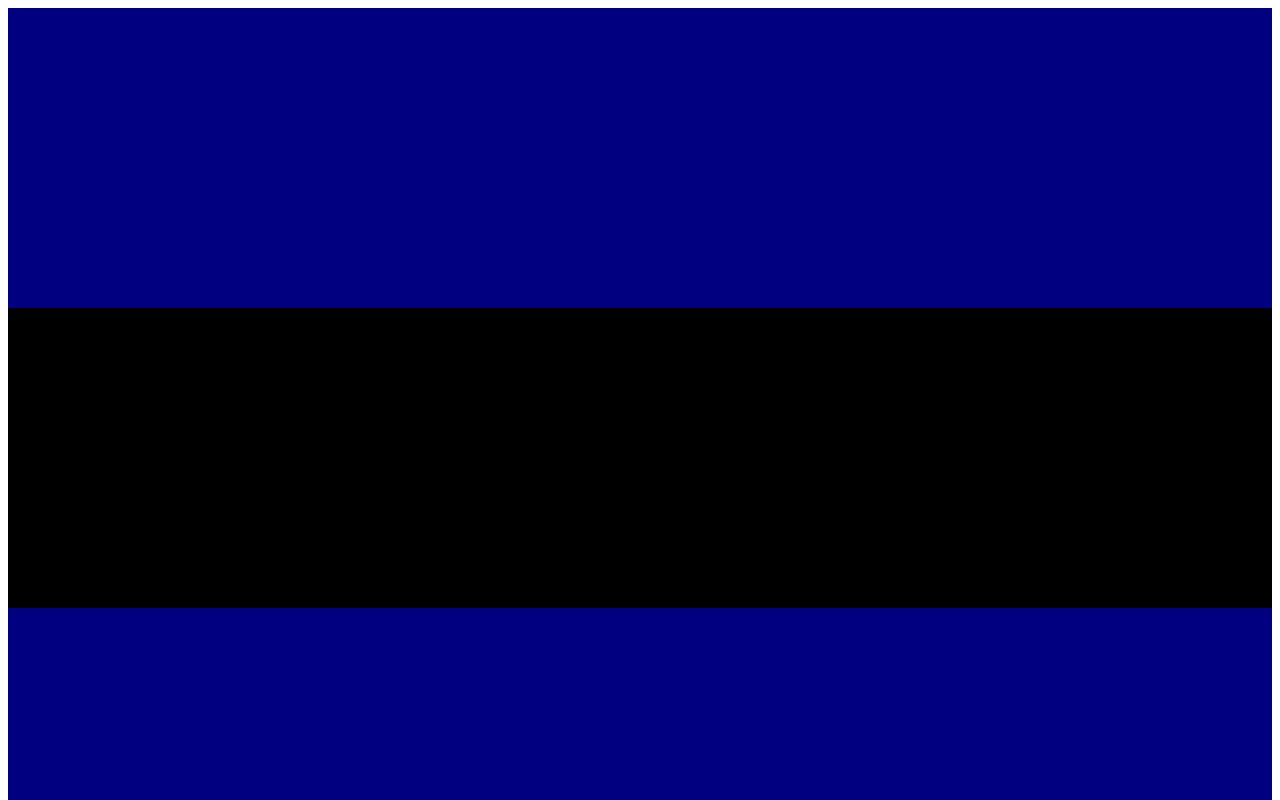
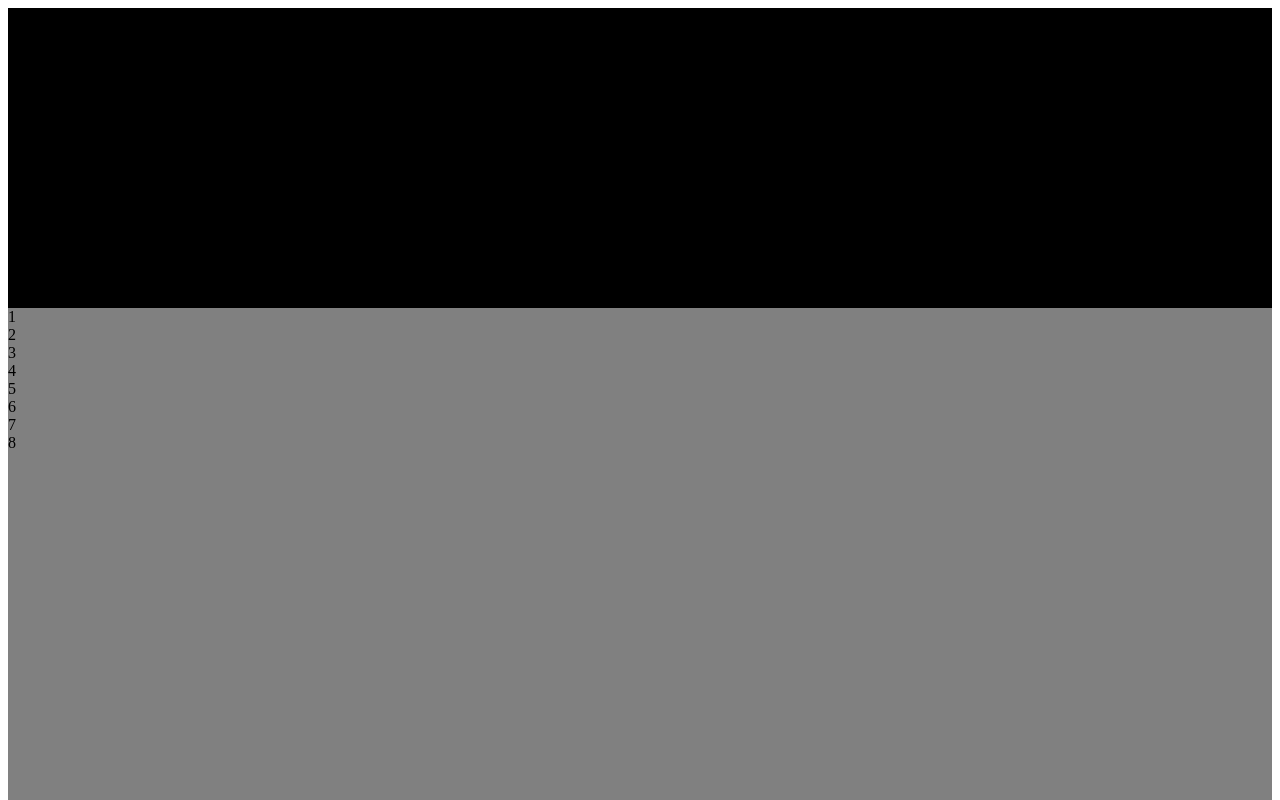
Before and after one commit to Hubble12/RetroCarShop, a plain HTML site: page index.html in a window 1280 px wide. Shown: the top 800 px of the page. Drawn offline with Linux system fonts and the light colour scheme.

Commit message:
grid rendszer eleje 01

```diff
--- a/carshop.css
+++ b/carshop.css
@@ -5,20 +5,20 @@ body{
 #banner{
     height: 300px;
     width: 100%;
-    background-color: navy;
+    background-color: black;
 
 }
 
 #card01{
-    height: 300px;
+    height: 1000px;
     width: 100%;
-    background-color: black;
+    background-color: gray;
 
 }
 
 #footer{
     height: 300px;
     width: 100%;
-    background-color: navy;
+    background-color: black;
 
 }
--- a/index.html
+++ b/index.html
@@ -3,15 +3,35 @@
 <head>
     <meta charset="UTF-8">
     <meta name="viewport" content="width=device-width, initial-scale=1.0">
-    <title>RetroCarShop</title>
+    <title>RetroScout</title>
     <link rel="stylesheet" href="carshop.css">
 </head>
 <body>
 
 
     <div id="banner"></div>
-    <div id="card01"></div>
+
+    <div id="card01">
+
+        <div class="grid_container">
+            <div class="grid_item">1</div>
+            <div class="grid_item">2</div>
+            <div class="grid_item">3</div>
+            <div class="grid_item">4</div>
+            <div class="grid_item">5</div>
+            <div class="grid_item">6</div>
+            <div class="grid_item">7</div>
+            <div class="grid_item">8</div>
+        </div>
+
+
+
+
+
+    </div>
+
     <div id="footer"></div>
+
 
 </body>
 </html>
```
